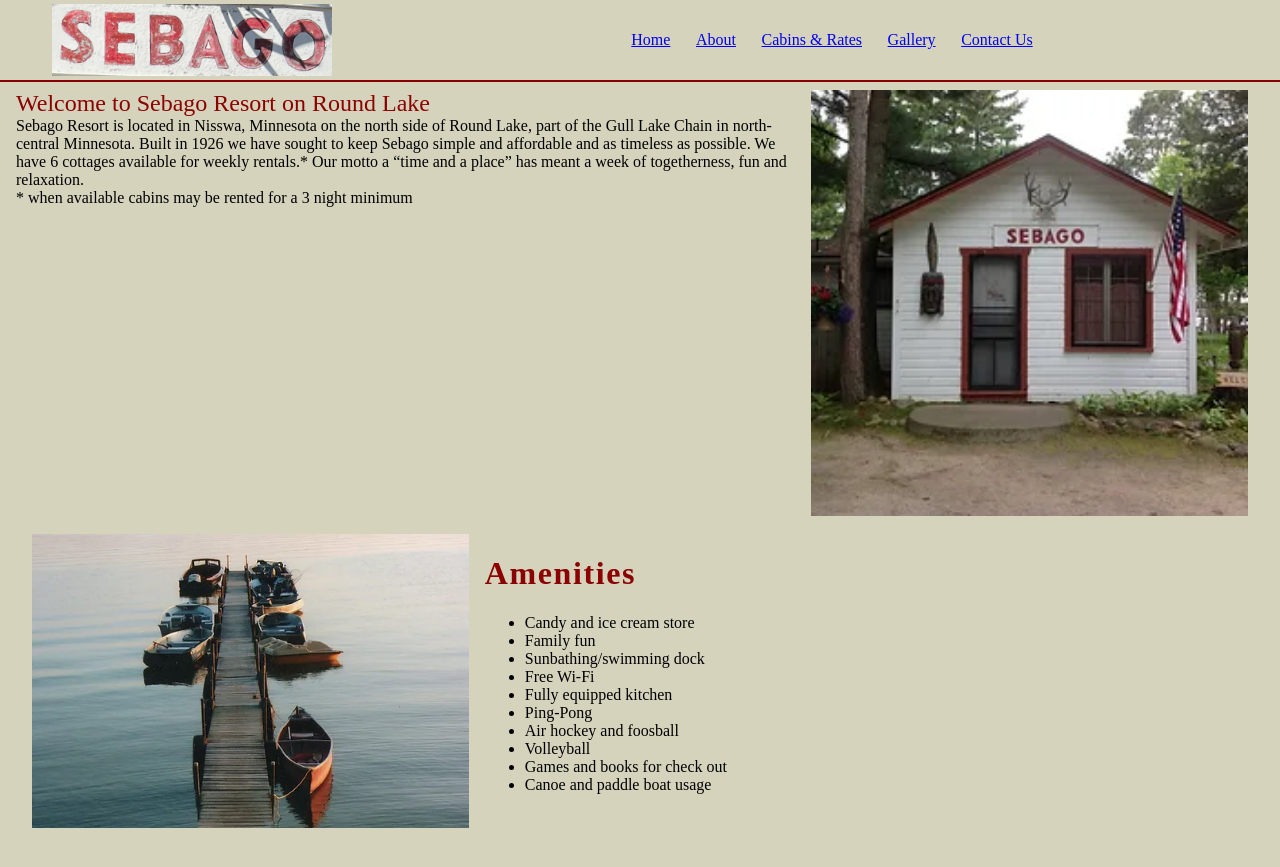
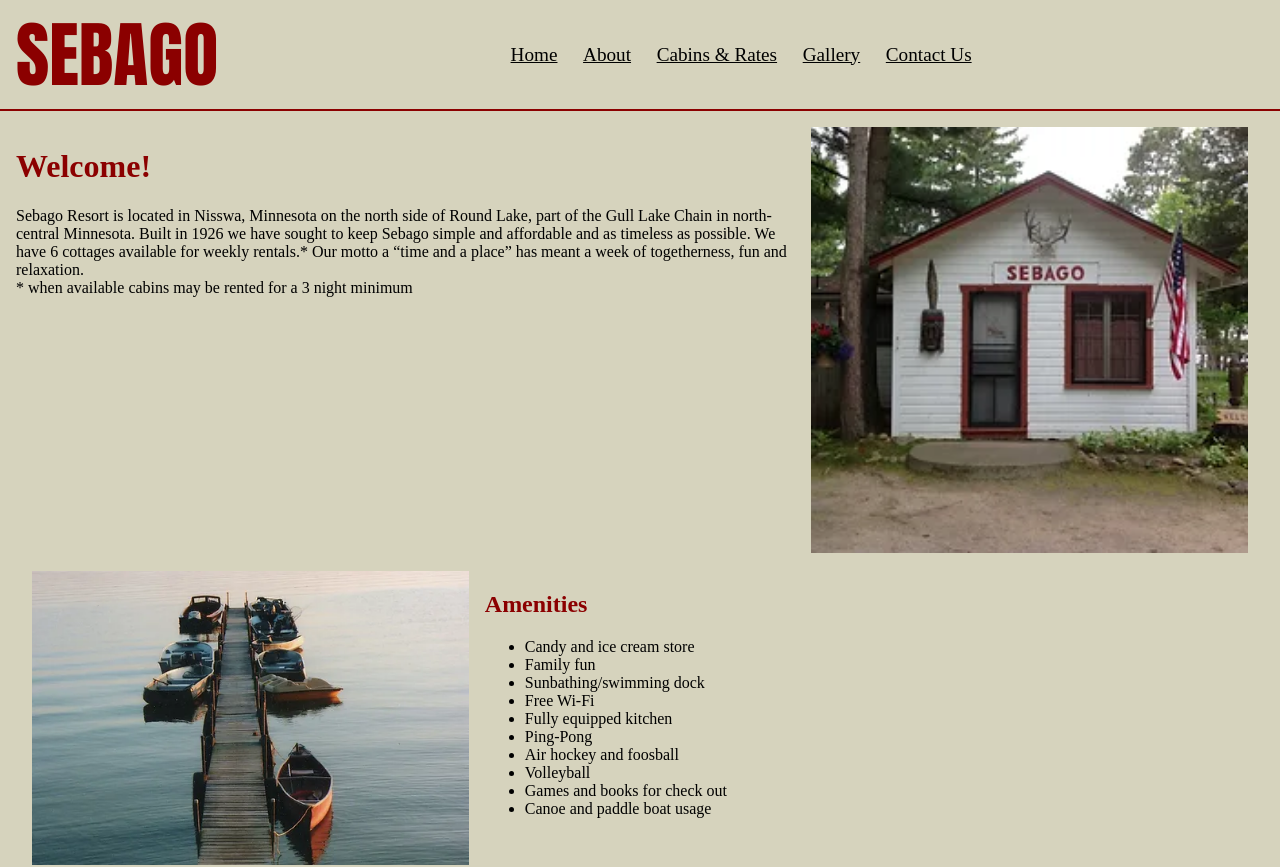
Before and after one commit to rmacdonald00/sebago, a SvelteKit app: page / in a window 1280 px wide. Shown: the top 867 px of the page. Built offline with nearby package versions, Linux system fonts and the light colour scheme.

Commit message:
some misc header & title styling

```diff
--- a/src/app.html
+++ b/src/app.html
@@ -25,12 +25,11 @@
 		margin: 0px;
 		min-width: 100%;
 		min-height: 100%;
-		box-sizing: border-box;
 	}
 
 	@font-face {
 		font-family: 'Prominent-Font';
-		src: local('Impact');
+		src: local('Arial Black');
 	}
 
 	@font-face {
--- a/src/lib/components/ListDisplay.svelte
+++ b/src/lib/components/ListDisplay.svelte
@@ -3,7 +3,7 @@
 	export let items: string[];
 </script>
 
-<h1>{title}</h1>
+<h2>{title}</h2>
 <ul>
 	{#each items as item}
 		<li>{item}</li>
--- a/src/lib/components/PageHeader.svelte
+++ b/src/lib/components/PageHeader.svelte
@@ -2,7 +2,7 @@
 </script>
 
 <div class={'header'}>
-	<img class={'image'} src="./sign.jpeg" alt="SEBAGO" />
+	<span class="header-title">SEBAGO</span>
 	<div class={'nav-bar'}>
 		<a href="/">Home</a>
 		<a href="/about">About</a>
@@ -18,19 +18,23 @@
 	@media only screen and (min-width: 60rem) {
 	}
 
-	.image {
-		width: 30vw;
-		min-width: 200px;
-		max-height: 4.5rem;
-		object-fit: contain;
+	.header-title {
+		color: var(--sebago-red);
+		font-size: 4.5rem;
+		font-family: 'Impact';
 	}
+
 	.nav-bar {
 		display: flex;
 		flex-direction: row;
 		white-space: nowrap;
 		flex: 2;
 		justify-content: center;
+		font-size: larger;
 		column-gap: 2vw;
+	}
+	a {
+		color: black;
 	}
 	.header {
 		background-color: var(--tan);
@@ -38,9 +42,9 @@
 		flex-wrap: wrap;
 		justify-content: center;
 		align-items: center;
-		max-height: 5rem;
-		min-height: 5rem;
 		border-bottom: 2px var(--sebago-red) solid;
 		width: 100%;
+		padding: 0 1rem;
+		box-sizing: border-box;
 	}
 </style>
--- a/src/routes/+layout.svelte
+++ b/src/routes/+layout.svelte
@@ -22,8 +22,9 @@
 
 <style>
 	.slot-content {
-		padding: 0.5rem 1rem;
+		padding: 1rem;
 		flex: 2;
+		box-sizing: border-box;
 	}
 	.page {
 		height: 100vh;
--- a/src/routes/+page.svelte
+++ b/src/routes/+page.svelte
@@ -10,11 +10,7 @@
 </script>
 
 <ImageAndContentRow image={WebsiteImagesConfig.Welcome} imageSide={'right'}>
-	<span class={'title'}
-		>Welcome to
-		<span class={'prominent-font'}>Sebago Resort</span>
-		on Round Lake</span
-	>
+	<h1>Welcome!</h1>
 	<div>
 		Sebago Resort is located in Nisswa, Minnesota on the north side of Round Lake, part of the Gull
 		Lake Chain in north-central Minnesota. Built in 1926 we have sought to keep Sebago simple and
@@ -37,10 +33,3 @@
 <ImageAndContentRow image={WebsiteImagesConfig.ThingsToNote} imageSide={'left'}>
 	<ListDisplay title={'Things to Note'} items={ThingsToNote} />
 </ImageAndContentRow>
-
-<style>
-	.title {
-		color: var(--sebago-red);
-		font-size: x-large;
-	}
-</style>
--- a/src/styles/text.css
+++ b/src/styles/text.css
@@ -1,13 +1,22 @@
 .prominent-font {
     font-family: 'Prominent-Font';
+
 }
 
 h1,
 h2 {
     font-family: 'Prominent-Font';
     color: var(--sebago-red);
-    letter-spacing: 0.1rem;
+    /* letter-spacing: 0.2rem; */
 }
+
+/* h1 {
+    font-size: 2.5rem;
+}
+
+h2 {
+    font-size: 2rem;
+} */
 
 .left-align {
     text-align: left;
```
Also changed, not shown: static/lil-icon.png (added).
